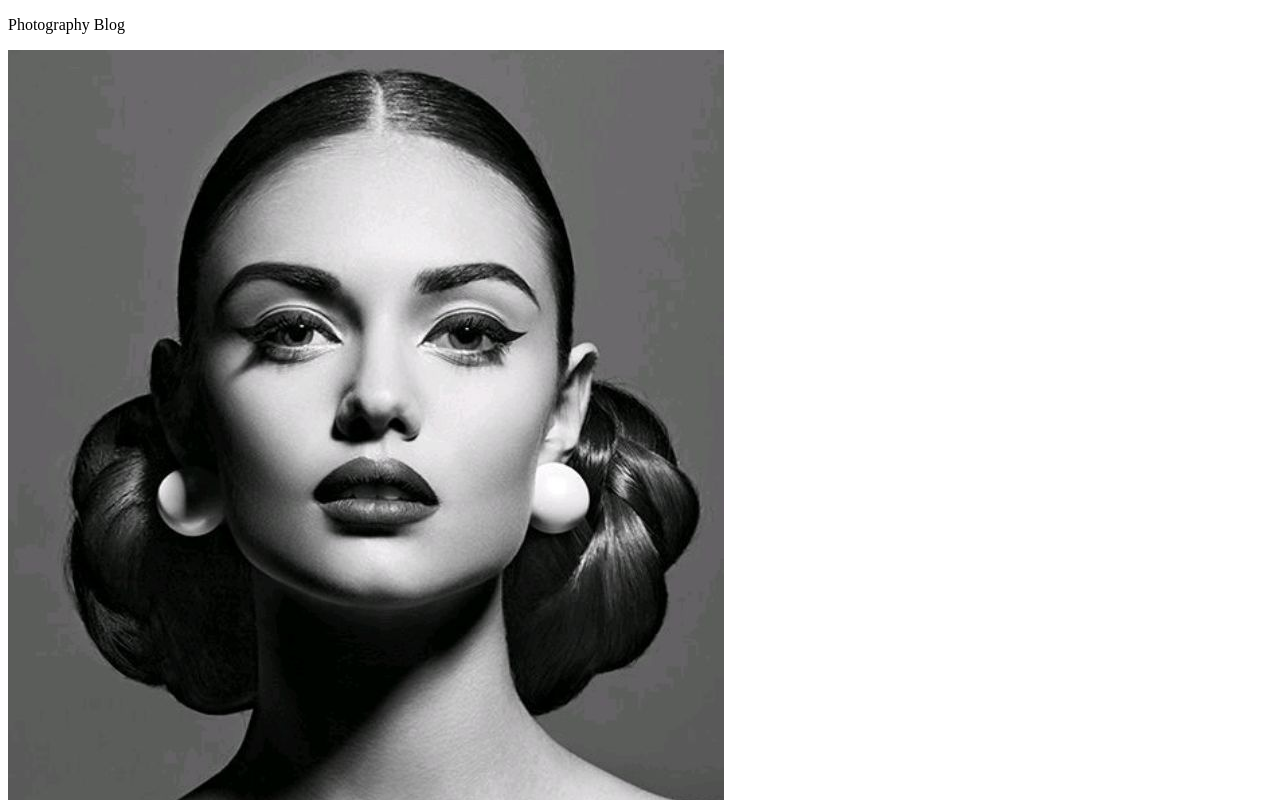
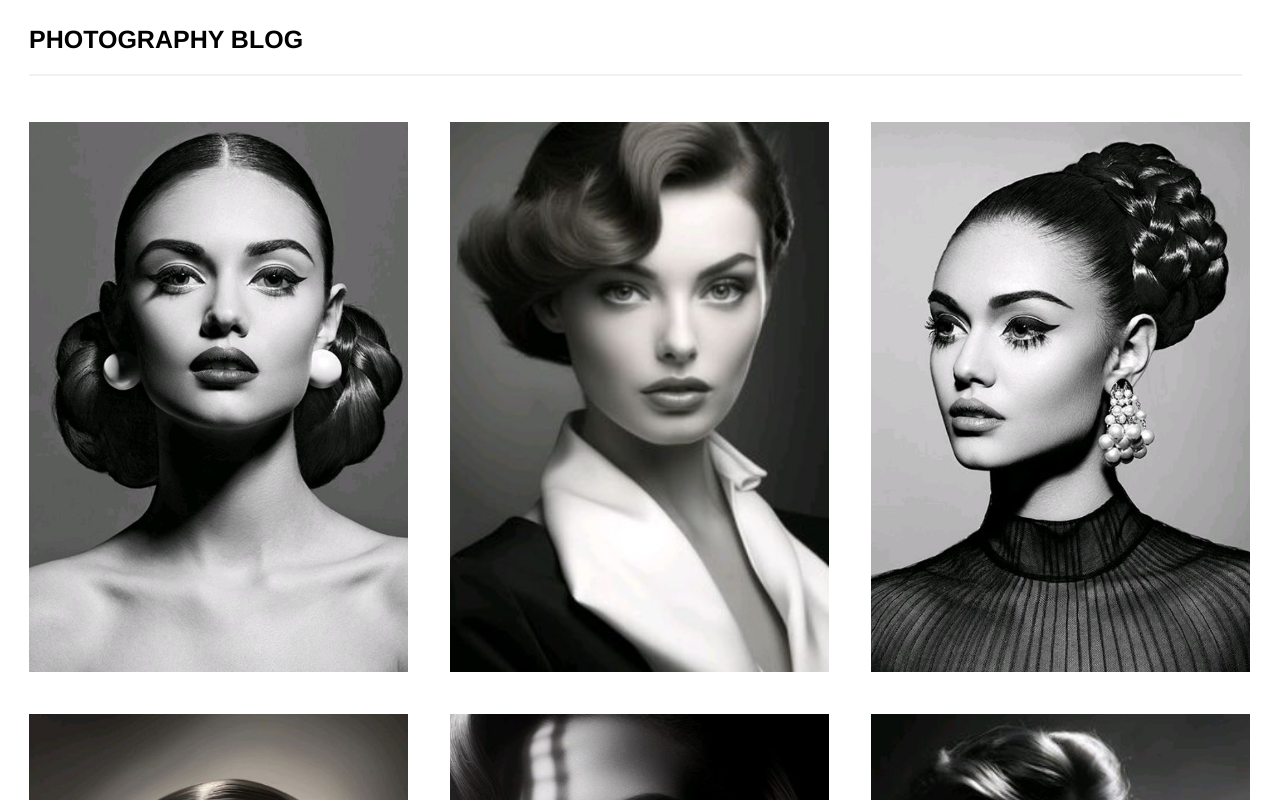
Before and after one commit to LovethEmma/TechWithLoveth.github.io, a plain HTML site: page index.html in a window 1280 px wide. Shown: the top 800 px of the page. Drawn offline with Linux system fonts and the light colour scheme.

Commit message:
Update index.html

```diff
--- a/index.html
+++ b/index.html
@@ -2,7 +2,7 @@
 <html>
     <head>
         <title>PHOTO GALLERY</title>
-        <link rel="stylesheet" href="photo gallery.css">
+        <link rel="stylesheet" href="main.css">
     </head>
     <body>
       <p>Photography Blog</p>
```
